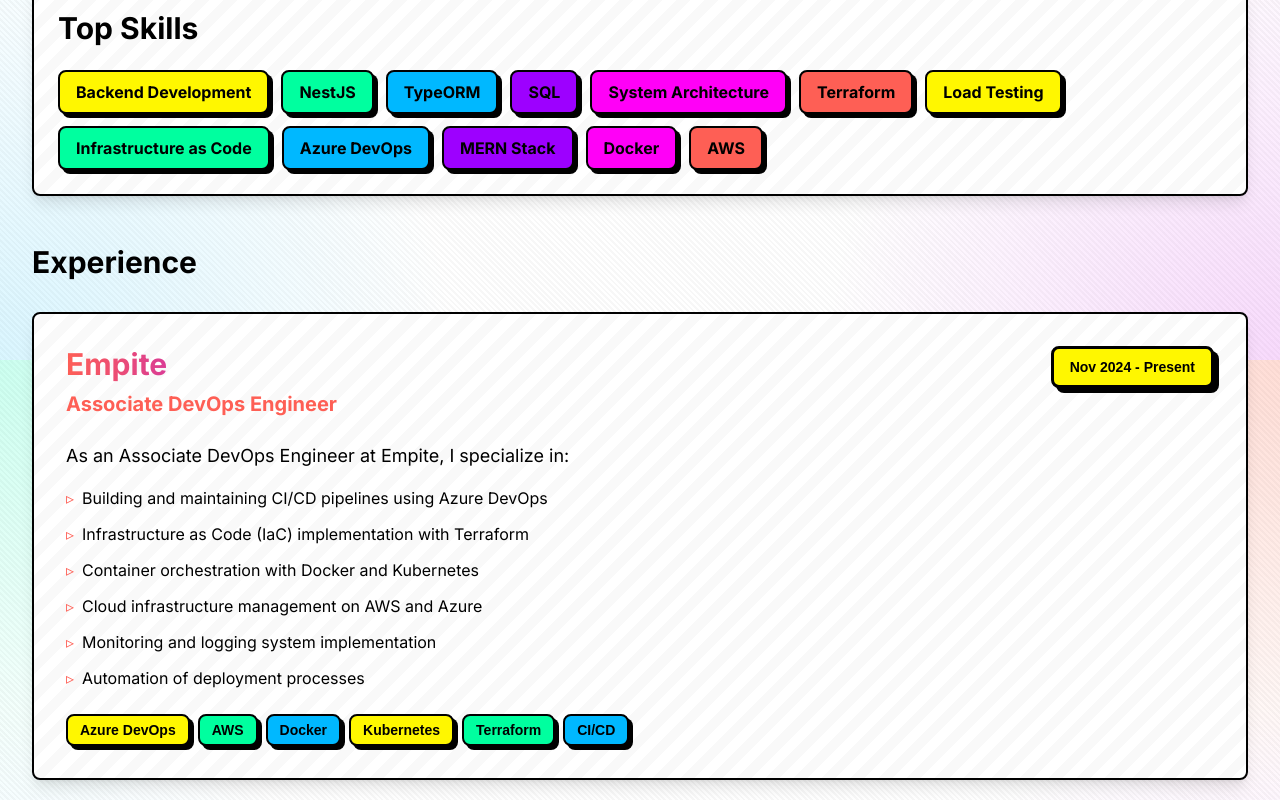
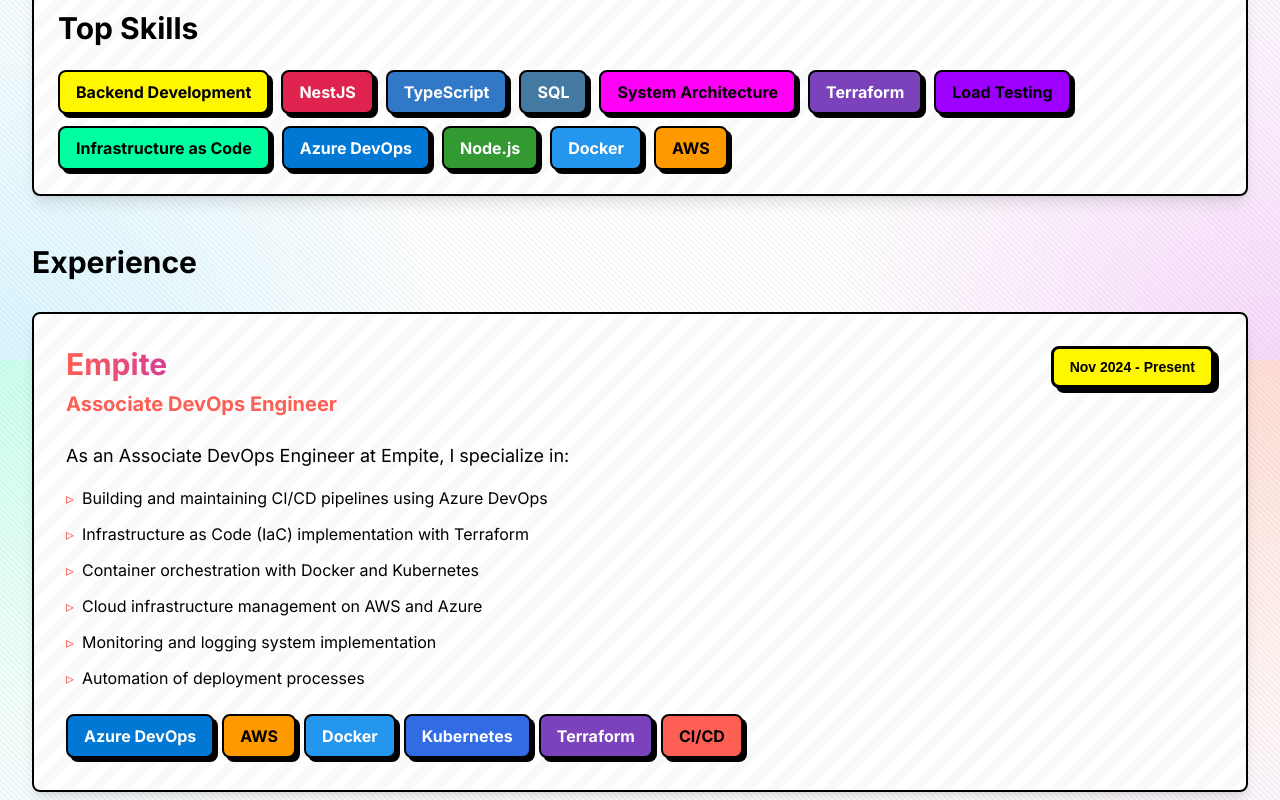
Before and after one commit to DFanso/portfolio-2025, a Next.js app: page / in a window 1280 px wide. Shown: the part 440-1240 px from the top of the page. Built offline with nearby package versions, Linux system fonts and the light colour scheme.

Commit message:
color upgrade

```diff
--- a/src/app/globals.css
+++ b/src/app/globals.css
@@ -13,6 +13,20 @@
   --yellow: #fff700;
   --accent: #fe5f55;
   --card-bg: #ffffff;
+
+  /* Technology Brand Colors */
+  --nestjs: #E0234E;
+  --nextjs: #000000;
+  --mongodb: #47A248;
+  --reactjs: #61DAFB;
+  --typescript: #3178C6;
+  --nodejs: #339933;
+  --aws: #FF9900;
+  --azure: #0078D4;
+  --docker: #2496ED;
+  --kubernetes: #326CE5;
+  --terraform: #7B42BC;
+  --sql: #4479A1;
 }
 
 .dark {
@@ -188,6 +202,53 @@
   }
   .skill-tag[data-color="accent"] {
     background-color: var(--accent);
+  }
+  /* Technology Brand Colors */
+  .skill-tag[data-color="nestjs"] {
+    background-color: var(--nestjs);
+    color: white;
+  }
+  .skill-tag[data-color="nextjs"] {
+    background-color: var(--nextjs);
+    color: white;
+  }
+  .skill-tag[data-color="mongodb"] {
+    background-color: var(--mongodb);
+    color: white;
+  }
+  .skill-tag[data-color="reactjs"] {
+    background-color: var(--reactjs);
+  }
+  .skill-tag[data-color="typescript"] {
+    background-color: var(--typescript);
+    color: white;
+  }
+  .skill-tag[data-color="nodejs"] {
+    background-color: var(--nodejs);
+    color: white;
+  }
+  .skill-tag[data-color="aws"] {
+    background-color: var(--aws);
+  }
+  .skill-tag[data-color="azure"] {
+    background-color: var(--azure);
+    color: white;
+  }
+  .skill-tag[data-color="docker"] {
+    background-color: var(--docker);
+    color: white;
+  }
+  .skill-tag[data-color="kubernetes"] {
+    background-color: var(--kubernetes);
+    color: white;
+  }
+  .skill-tag[data-color="terraform"] {
+    background-color: var(--terraform);
+    color: white;
+  }
+  .skill-tag[data-color="sql"] {
+    background-color: var(--sql);
+    color: white;
   }
 
   .gradient-border {
--- a/src/components/sections/Experience.tsx
+++ b/src/components/sections/Experience.tsx
@@ -31,7 +31,17 @@
   "Kubernetes",
   "Terraform",
   "CI/CD"
-];
+].map(tech => {
+  const colorMap: { [key: string]: string } = {
+    "Azure DevOps": "azure",
+    "AWS": "aws",
+    "Docker": "docker",
+    "Kubernetes": "kubernetes",
+    "Terraform": "terraform",
+    "CI/CD": "accent"
+  };
+  return { name: tech, color: colorMap[tech] };
+});
 
 export default function Experience() {
   return (
@@ -114,15 +124,13 @@
           animate={{ opacity: 1 }}
           transition={{ duration: 0.5, delay: 1.2 }}
         >
-          {technologies.map((tech, index) => (
+          {technologies.map((tech) => (
             <span
-              key={tech}
-              className={`px-3 py-1 text-sm font-bold neo-brutalism skill-tag text-black cyber-font
-                ${index % 3 === 0 ? 'bg-[var(--yellow)]' :
-                  index % 3 === 1 ? 'bg-[var(--green)]' : 'bg-[var(--blue)]'}
-                `}
+              key={tech.name}
+              data-color={tech.color}
+              className="skill-tag cyber-font text-black"
             >
-              {tech}
+              {tech.name}
             </span>
           ))}
         </motion.div>
--- a/src/components/sections/FeaturedProjects.tsx
+++ b/src/components/sections/FeaturedProjects.tsx
@@ -19,18 +19,18 @@
     title: "QuickQuest",
     description: "A platform connecting customers with laborers using geospatial queries and real-time chat.",
     tech: [
-      { name: "Nest.js", color: "yellow" },
-      { name: "Next.js", color: "green" },
-      { name: "MongoDB", color: "blue" }
+      { name: "Nest.js", color: "nestjs" },
+      { name: "Next.js", color: "nextjs" },
+      { name: "MongoDB", color: "mongodb" }
     ]
   },
   {
     title: "CineMagic Cinema",
     description: "Online ticket booking system with client, admin, and server components. Integrated with PayPal and OMDB API.",
     tech: [
-      { name: "React.js", color: "purple" },
-      { name: "Nest.js", color: "pink" },
-      { name: "MongoDB", color: "accent" }
+      { name: "React.js", color: "reactjs" },
+      { name: "Nest.js", color: "nestjs" },
+      { name: "MongoDB", color: "mongodb" }
     ]
   }
 ];
--- a/src/components/sections/TopSkills.tsx
+++ b/src/components/sections/TopSkills.tsx
@@ -17,17 +17,17 @@
 export default function TopSkills({ onHover }: TopSkillsProps) {
   const skills = [
     { text: "Backend Development", color: "yellow" },
-    { text: "NestJS", color: "green" },
-    { text: "TypeORM", color: "blue" },
-    { text: "SQL", color: "purple" },
+    { text: "NestJS", color: "nestjs" },
+    { text: "TypeScript", color: "typescript" },
+    { text: "SQL", color: "sql" },
     { text: "System Architecture", color: "pink" },
-    { text: "Terraform", color: "accent" },
-    { text: "Load Testing", color: "yellow" },
+    { text: "Terraform", color: "terraform" },
+    { text: "Load Testing", color: "purple" },
     { text: "Infrastructure as Code", color: "green" },
-    { text: "Azure DevOps", color: "blue" },
-    { text: "MERN Stack", color: "purple" },
-    { text: "Docker", color: "pink" },
-    { text: "AWS", color: "accent" }
+    { text: "Azure DevOps", color: "azure" },
+    { text: "Node.js", color: "nodejs" },
+    { text: "Docker", color: "docker" },
+    { text: "AWS", color: "aws" }
   ];
 
   return (
```
